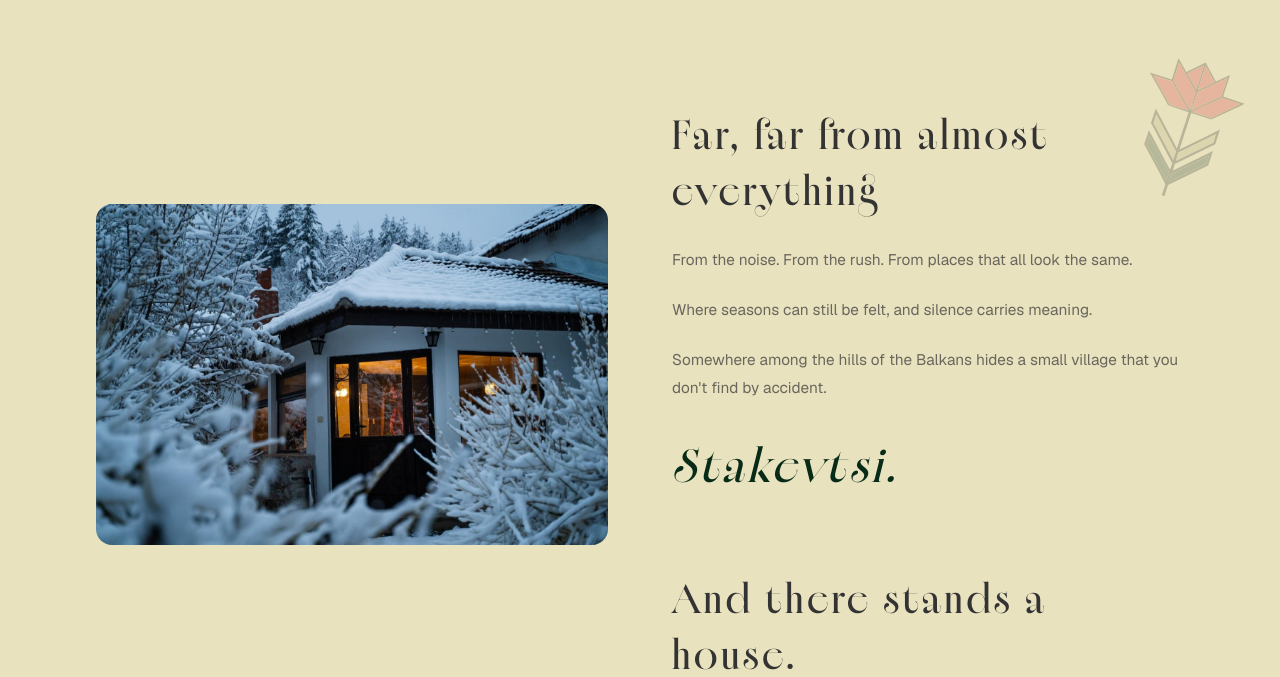
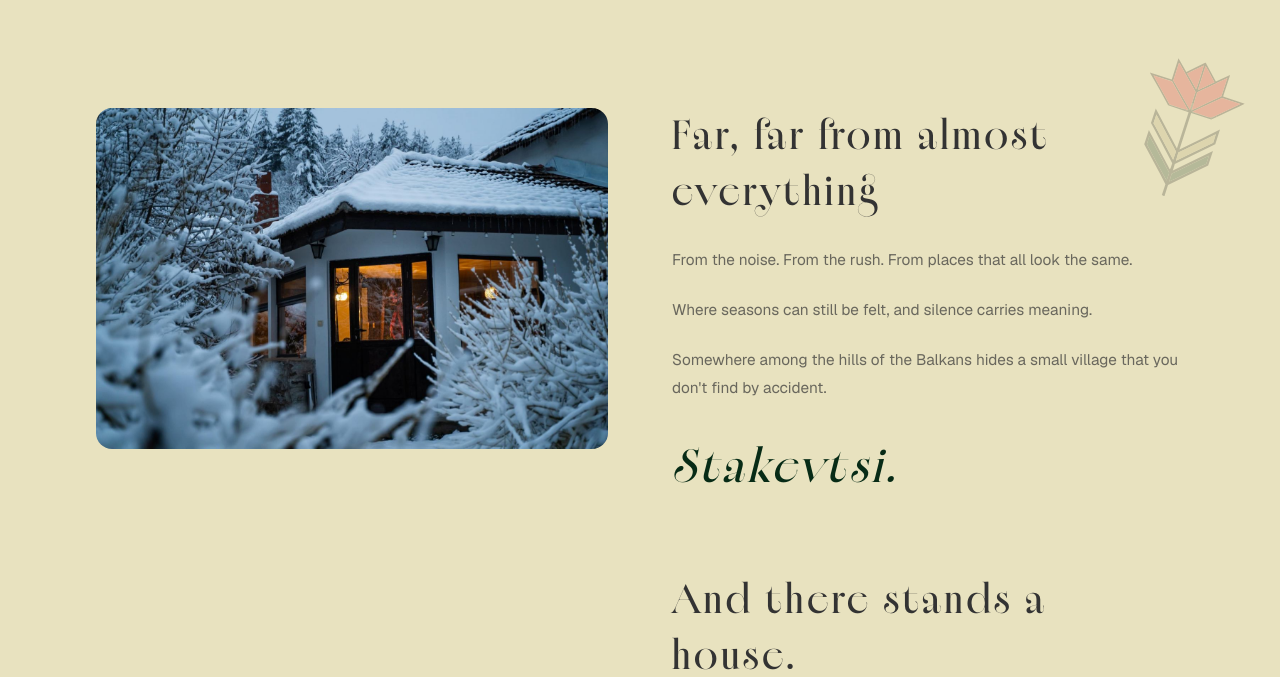
Before and after one commit to kaloyankolev13/ona_rest, a Next.js app: page /en in a window 1280 px wide. Shown: the part 1423-2100 px from the top of the page. Built offline with nearby package versions, Linux system fonts and the light colour scheme; no server answers; the database is empty.

Commit message:
added a lot

```diff
--- a/src/components/StorySection/StorySection.module.css
+++ b/src/components/StorySection/StorySection.module.css
@@ -1,6 +1,5 @@
 .story {
   position: relative;
-  overflow: hidden;
   background-color: #e8e2bf;
   padding: 6rem 6rem 8rem;
 }
```
